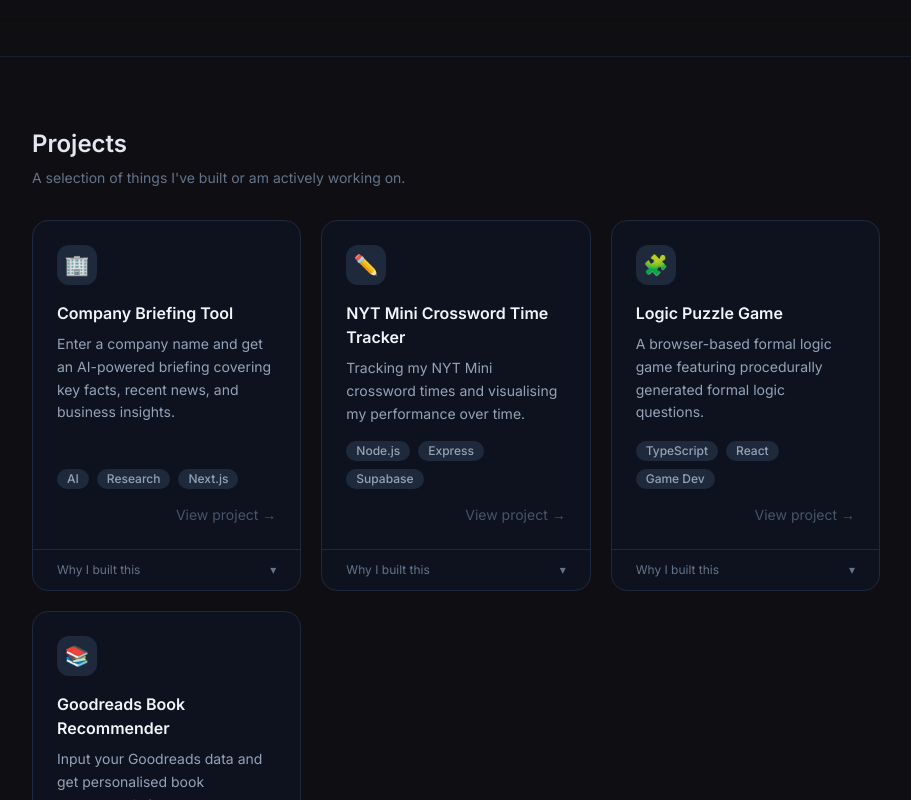
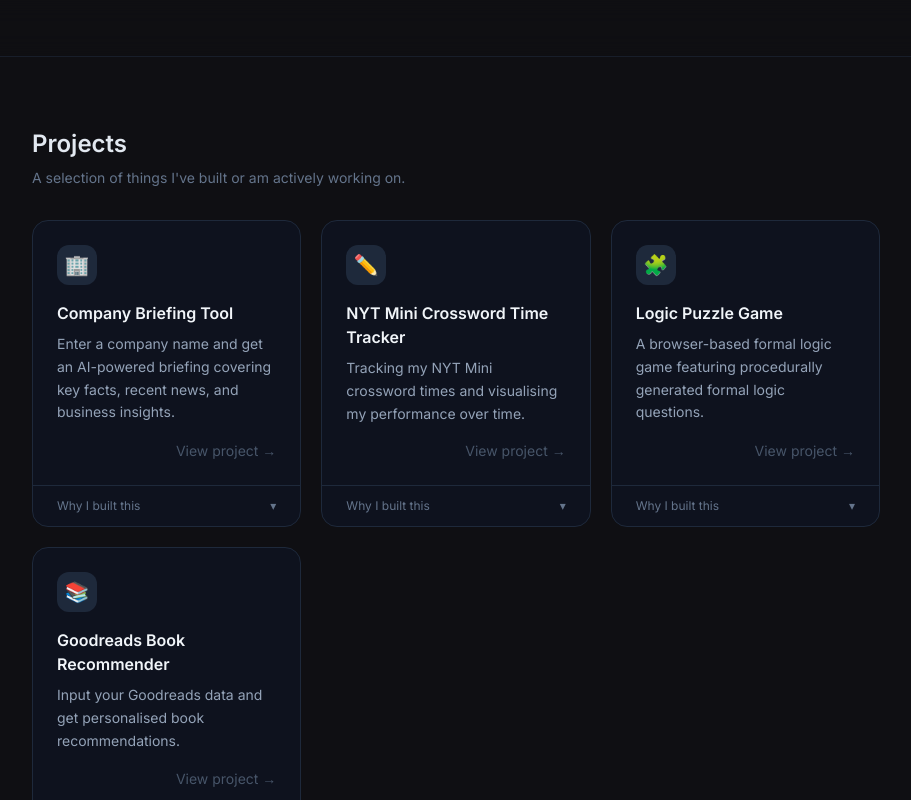
Before and after one commit to maxcooperevans/portfolio, a Next.js app: page / in a window 1280 px wide. Shown: the top 800 px of the page, without its empty margins (184-1095 px from the left). Built offline with nearby package versions, Linux system fonts and the light colour scheme.

Commit message:
remove tag bubbles from project cards

```diff
--- a/components/ProjectCard.tsx
+++ b/components/ProjectCard.tsx
@@ -40,18 +40,6 @@ export default function ProjectCard({
           <p className="text-slate-400 text-sm leading-relaxed">{description}</p>
         </div>
 
-        {/* Tags */}
-        <div className="flex flex-wrap gap-2">
-          {tags.map((tag) => (
-            <span
-              key={tag}
-              className="px-2.5 py-0.5 rounded-full bg-slate-800 text-slate-400 text-xs font-medium"
-            >
-              {tag}
-            </span>
-          ))}
-        </div>
-
         {/* Arrow */}
         <div className="text-slate-600 text-sm group-hover:text-indigo-400 transition-colors self-end">
           View project →
```
